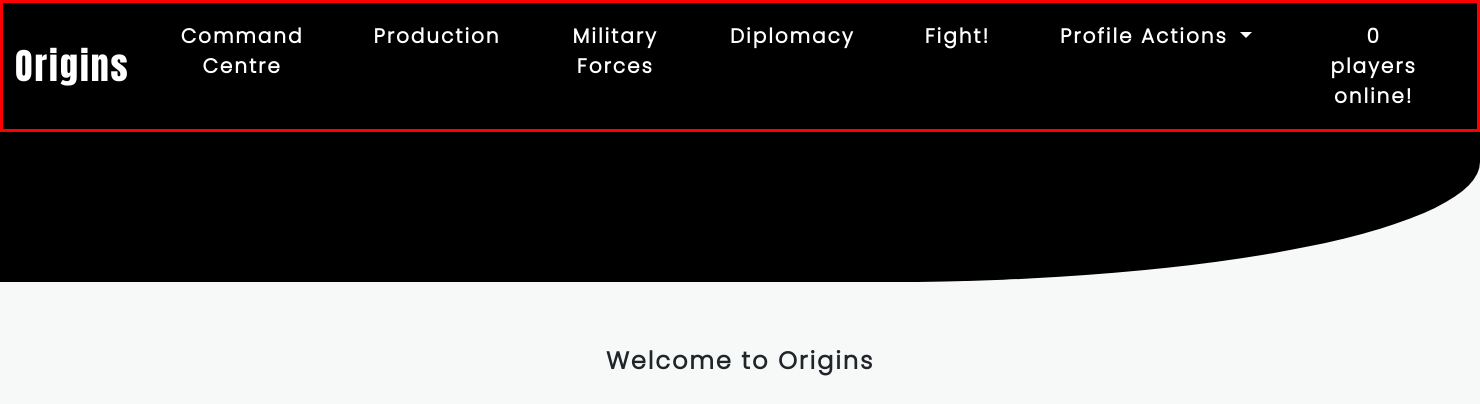
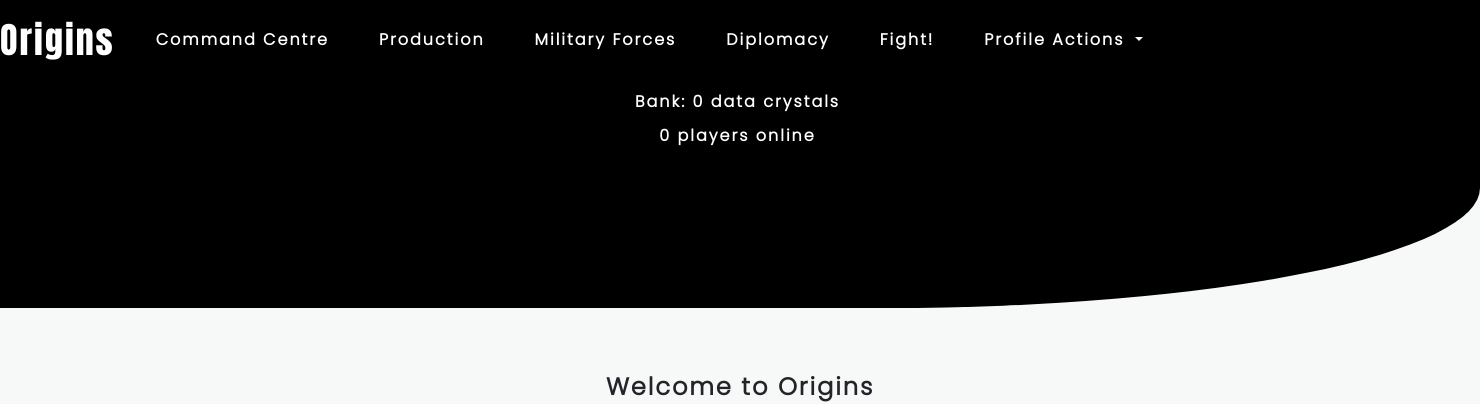
Before and after one commit to Dan-Matthews-23/origin, a Django app: page / in a window 1480 px wide. Shown: the top 404 px of the page. Run offline with Django 5.2, Linux system fonts and the light colour scheme; the visitor is signed in with stand-in values (Sample User, id 1); data comes from the database, SQL or seed files in the repository; data that the repository does not hold is empty; some libraries are stand-ins or nearby versions.

Commit message:
UPDATED context processors, UPDATED settings to include changes to CP, UPDATED production and nav bar with new formatting

```diff
--- a/home/context_processors.py
+++ b/home/context_processors.py
@@ -1,9 +1,19 @@
-# home/context_processors.py
-
 from django.contrib.auth.models import User
 from django.utils import timezone
+from production.models import Production
 
 def active_user_count(request):
     threshold = timezone.now() - timezone.timedelta(minutes=30)
     active_user_count = User.objects.filter(last_login__gte=threshold).count()
     return {'active_user_count': active_user_count}
+
+def data_crystal_balance(request):
+    try:
+        profile = request.user.userprofile
+        production_object = Production.objects.get(user_profile=profile)
+        data_crystal_balance = production_object.data_crystal_balance
+        data_crystal_balance = "{:,d}".format(data_crystal_balance)
+        return {'data_crystal_balance': data_crystal_balance}
+    except Production.DoesNotExist:
+        # No need for production_object here, return 0 directly
+        return {'data_crystal_balance': 0}
--- a/origin/settings.py
+++ b/origin/settings.py
@@ -77,6 +77,7 @@
                 'django.contrib.auth.context_processors.auth',
                 'django.contrib.messages.context_processors.messages',
                 'home.context_processors.active_user_count',
+                'home.context_processors.data_crystal_balance',
             ],
             'builtins': [
                 'crispy_forms.templatetags.crispy_forms_tags',
--- a/static/css/base.css
+++ b/static/css/base.css
@@ -172,8 +172,7 @@
 
 .nav-link-font {
     font-family: 'Poppins', sans-serif;
-    font-size: 20px;
-    letter-spacing: 2px;
+    font-size: 16px;
     font-weight: bold;
     color: white;
     text-decoration: none;
@@ -188,10 +187,14 @@
 
 }
 
+.black-background {
+    background-color: black;
+}
+
 .nav-icons li {
     display: inline-block;
-    padding-left: 35px;
-    padding-right: 35px;
+    padding-left: 25px;
+    padding-right: 25px;
     color: white;
 }
 
--- a/templates/base.html
+++ b/templates/base.html
@@ -37,6 +37,7 @@
 <body>
     <header>
         {% include 'includes/nav-bar.html' %}
+        {% include 'includes/banner.html' %}
     </header>
     <!--This is the section that holds the banner with the deal of the week-->
     <section class="index-banner">
--- /dev/null
+++ b/templates/includes/banner.html
@@ -0,0 +1,16 @@
+<div class="container-fluid black-background">
+    <div class="row">
+        <div class="col">
+            <ul class="navbar-nav mr-auto nav-icons">
+                {% if request.user.is_authenticated %}
+                <li class="nav-item ">
+                    <a class="nav-link-font" href="#">Bank: {{ data_crystal_balance }} data crystals </a>
+                </li>
+                <li class="nav-item ">
+                    <a class="nav-link-font" href="#">{{ active_user_count }} players online </a>
+                </li>
+                {% endif %}
+            </ul>
+        </div>
+    </div>
+</div>
--- a/templates/includes/nav-bar.html
+++ b/templates/includes/nav-bar.html
@@ -1,7 +1,5 @@
-<div class="container-fluid" id="nav-bar-container">
-    <div class="row">
-        <div class="col">
-            <nav class="navbar navbar-expand-lg navbar-dark ">
+
+            <nav class="navbar navbar-expand-lg navbar-dark black-background " >
                 <a class="navbar-brand" id="main-title" href="{% url 'home' %}">Origins</a>
                 <button class="navbar-toggler" type="button" data-toggle="collapse" data-target="#navbarSupportedContent"
                     aria-controls="navbarSupportedContent" aria-expanded="false" aria-label="Toggle navigation">
@@ -46,20 +44,10 @@
                                 <div class="dropdown-divider"></div>
                                 <a class="dropdown-item" href="#">How to play</a>
                                 <a class="dropdown-item" href="#">Terms of Service</a>
+                                <a class="dropdown-item" href="#">{{ active_user_count }} players online!</a>
+
                             </div>
-                        </li>
-                        <li class="nav-item">
-                            <a class="nav-link-font" href="#">
-
-                                {{ active_user_count }}
-
-
-
-                                players online!</a>
                         </li>
                     </ul>
                 </div>
             </nav>
-        </div>
-    </div>
-</div>
```
Also changed, not shown: production/views.py (+14 -30 lines).
